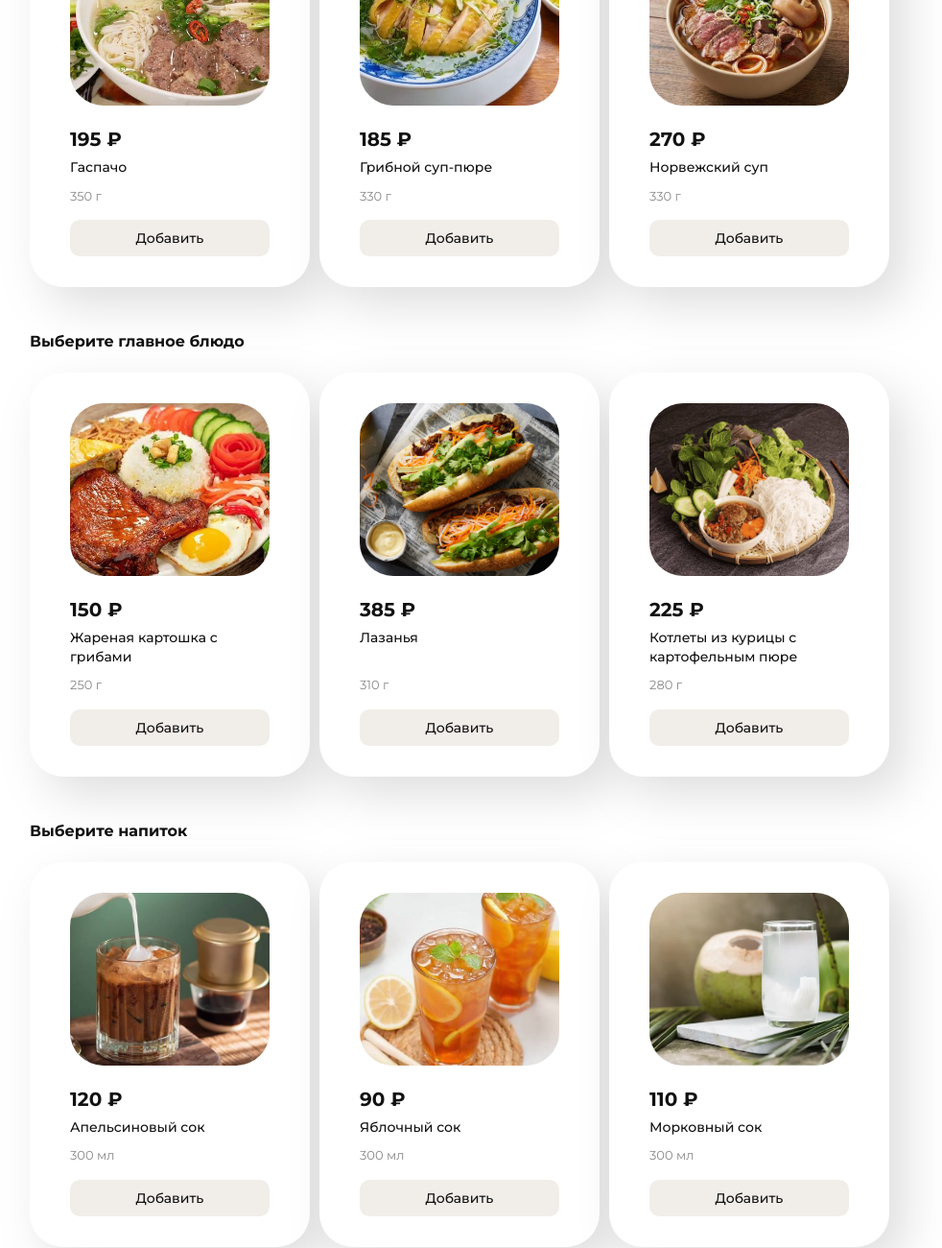
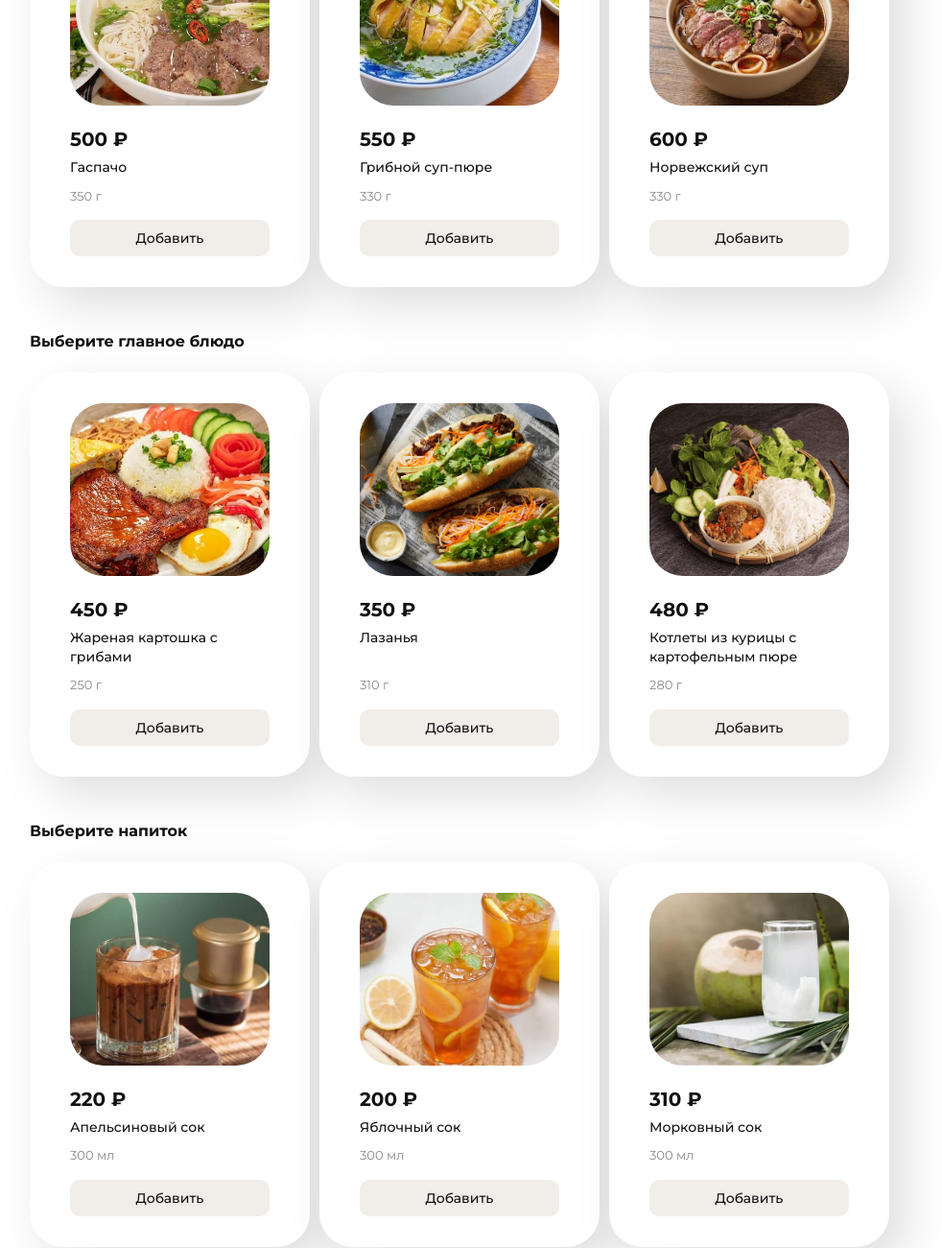
Before and after one commit to hieut02k02-dot/lai-xuan-hieu-web-dev-2026-1, a website: page lab2/lab2.html in a window 1280 px wide. Shown: the part 260-1560 px from the top of the page at 96% size, without its empty margins (161-1143 px from the left). Drawn offline with Linux system fonts and the light colour scheme.

Commit message:
new price

```diff
--- a/lab2/lab2.html
+++ b/lab2/lab2.html
@@ -40,7 +40,7 @@
 
                 <div class="dish">
                     <img src="images/soup1.jpg" alt="Гаспачо">
-                    <p class="dish-price">195 ₽</p>
+                    <p class="dish-price">500 ₽</p>
                     <p class="dish-name">Гаспачо</p>
                     <p class="dish-weight">350 г</p>
                     <button class="dish-button">Добавить</button>
@@ -48,7 +48,7 @@
 
                 <div class="dish">
                     <img src="images/soup2.jpg" alt="Грибной суп-пюре">
-                    <p class="dish-price">185 ₽</p>
+                    <p class="dish-price">550 ₽</p>
                     <p class="dish-name">Грибной суп-пюре</p>
                     <p class="dish-weight">330 г</p>
                     <button class="dish-button">Добавить</button>
@@ -56,7 +56,7 @@
 
                 <div class="dish">
                     <img src="images/soup3.jpg" alt="Норвежский суп">
-                    <p class="dish-price">270 ₽</p>
+                    <p class="dish-price">600 ₽</p>
                     <p class="dish-name">Норвежский суп</p>
                     <p class="dish-weight">330 г</p>
                     <button class="dish-button">Добавить</button>
@@ -73,7 +73,7 @@
 
                 <div class="dish">
                     <img src="images/main1.jpg" alt="Жареная картошка с грибами">
-                    <p class="dish-price">150 ₽</p>
+                    <p class="dish-price">450 ₽</p>
                     <p class="dish-name">Жареная картошка с грибами</p>
                     <p class="dish-weight">250 г</p>
                     <button class="dish-button">Добавить</button>
@@ -81,7 +81,7 @@
 
                 <div class="dish">
                     <img src="images/main2.jpg" alt="Лазанья">
-                    <p class="dish-price">385 ₽</p>
+                    <p class="dish-price">350 ₽</p>
                     <p class="dish-name">Лазанья</p>
                     <p class="dish-weight">310 г</p>
                     <button class="dish-button">Добавить</button>
@@ -89,7 +89,7 @@
 
                 <div class="dish">
                     <img src="images/main3.jpg" alt="Котлеты из курицы с картофельным пюре">
-                    <p class="dish-price">225 ₽</p>
+                    <p class="dish-price">480 ₽</p>
                     <p class="dish-name">Котлеты из курицы с картофельным пюре</p>
                     <p class="dish-weight">280 г</p>
                     <button class="dish-button">Добавить</button>
@@ -106,7 +106,7 @@
 
                 <div class="dish">
                     <img src="images/drink1.jpg" alt="Апельсиновый сок">
-                    <p class="dish-price">120 ₽</p>
+                    <p class="dish-price">220 ₽</p>
                     <p class="dish-name">Апельсиновый сок</p>
                     <p class="dish-weight">300 мл</p>
                     <button class="dish-button">Добавить</button>
@@ -114,7 +114,7 @@
 
                 <div class="dish">
                     <img src="images/drink2.jpg" alt="Яблочный сок">
-                    <p class="dish-price">90 ₽</p>
+                    <p class="dish-price">200 ₽</p>
                     <p class="dish-name">Яблочный сок</p>
                     <p class="dish-weight">300 мл</p>
                     <button class="dish-button">Добавить</button>
@@ -122,7 +122,7 @@
 
                 <div class="dish">
                     <img src="images/drink3.jpg" alt="Морковный сок">
-                    <p class="dish-price">110 ₽</p>
+                    <p class="dish-price">310 ₽</p>
                     <p class="dish-name">Морковный сок</p>
                     <p class="dish-weight">300 мл</p>
                     <button class="dish-button">Добавить</button>
```
